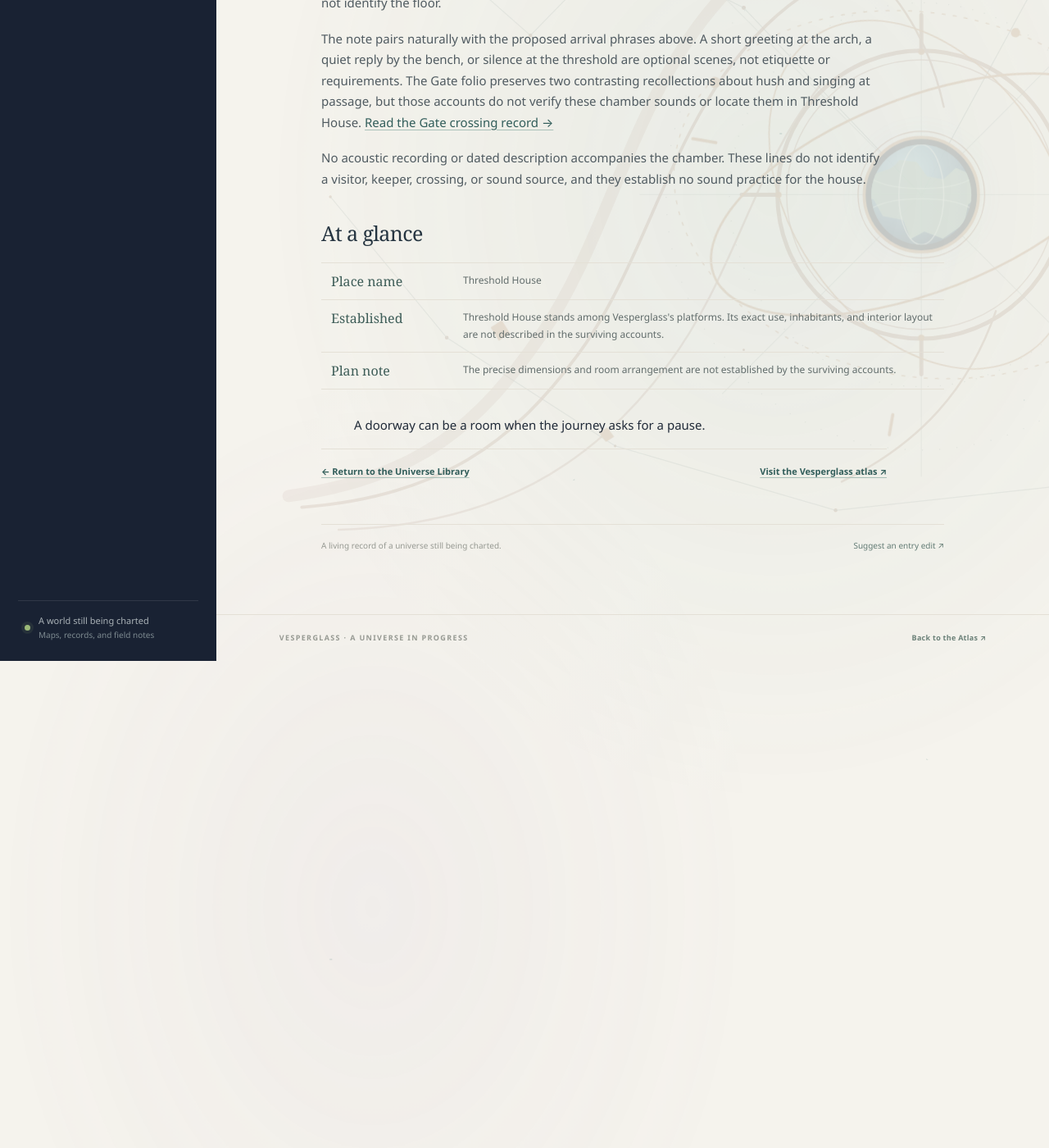
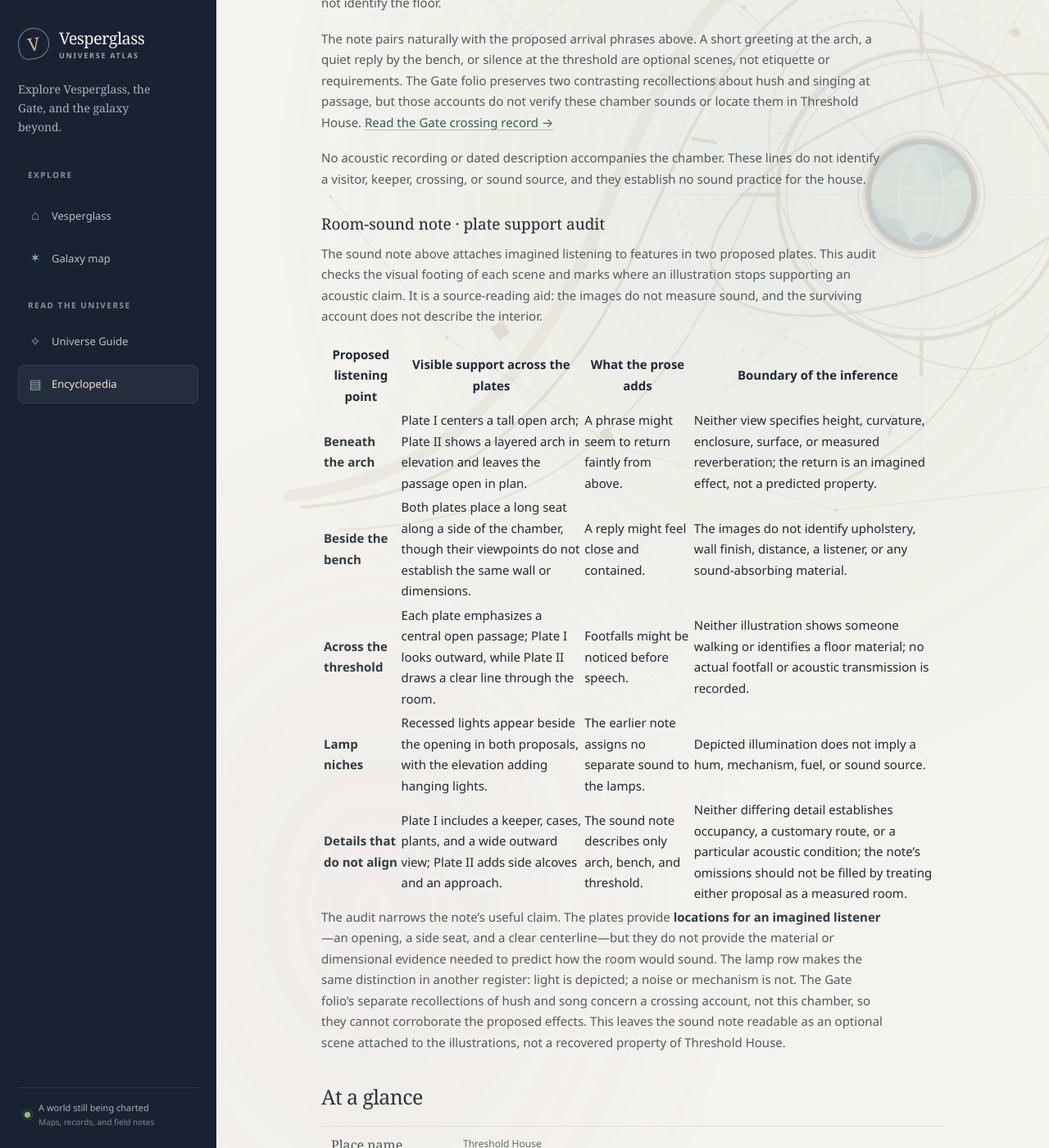
Before and after one commit to vesperglass/vesperglass.github.io, a Jekyll site: the page built from library/threshold-house.md, in a window 1280 px wide and 1400 px high, scrolled down 5364 px. Shown: the whole window at 82% size. Built offline with Jekyll 4.4.1, drawn with Linux system fonts in a browser that asks for light colours; before the commit the page ends 6170 px from its top, so only the background shows below that.

Commit message:
Audit Threshold House sound note sources

```diff
--- a/assets/site.js
+++ b/assets/site.js
@@ -6,7 +6,7 @@
     { title: "Universe Encyclopedia", url: "/library/", summary: "An illustrated reference to the places, materials, and journeys of Vesperglass.", terms: "library encyclopedia atlas universe reference book" },
     { title: "Starshards & the Gate Train", url: "/library/starshards/", summary: "A field account of starshards and stardust, with source-aware comparisons of the transit case, sealed vessel, train's starwell pulse, and Gate bloom.", terms: "starshard stardust starwell fuel crystal mineral transit case padded dark glass case label sealed vessel aurora pulse Gate bloom outward expanding light conceal train inner outer event timing cause mechanism Foundry grinding sifting tempering locomotive crossing chamber glass heart contents container role transfer loading receipt" },
     { title: "Vesperglass Workshop", url: "/library/workshop/", summary: "The central home platform, with an Atlas-placement concordance, a proposed cutaway inventory, and a comparison of the spoken departure custom with the blank Train Dock docket.", terms: "workshop home making gathering centrality map atlas placement composition island landmark pin map view projection measured scale distance bearing adjacency direction route table tools blueprint plan sheet cabinet vessel glassware wall tool cutaway inventory departure custom Name the passage destination spoken keepers Train Dock docket record passenger names origin route" },
-    { title: "Threshold House", url: "/library/threshold-house/", summary: "A named platform with proposed interior and plan readings, arrival phrases, sound notes, and a comparison distinguishing the Gate's place-name from an unnamed crossing.", terms: "threshold house arrival passage shelter interior plan concordance arch bench lamp niches axis floor plan elevation threshold opening phrases greetings room sounds acoustic Shall we leave the crossing unnamed Vesperglass Gate place name proper noun event identity unnamed crossing traveler itinerary" },
+    { title: "Threshold House", url: "/library/threshold-house/", summary: "A named platform with proposed interior and plan readings, arrival phrases, and room-sound cues audited against visible architecture and the limits of each inference.", terms: "threshold house arrival passage shelter interior plan concordance arch bench lamp niches axis floor plan elevation threshold opening phrases greetings room sounds acoustic echo reverberation footfall listener hush lamp noise sound-source cue provenance plate support audit image-based inference unknown material dimensions occupancy Shall we leave the crossing unnamed Vesperglass Gate place name proper noun event identity unnamed crossing traveler itinerary" },
     { title: "Tideglass Foundry", url: "/library/tideglass-foundry/", summary: "The recorded making of stardust, reconstructed tools, and a source-aware bridge from tempering to its separate starwell use.", terms: "tideglass foundry starshards stardust refining craft mill process cleaning grinding mirrored plates sifting tempering resonance plate II tools starwell sealed glass heart measured thread pulse quiet color Gate low singing resonance transfer batch loading quantity" },
     { title: "Compass Garden", url: "/library/compass-garden/", summary: "A glasshouse folio with a plan key, pictured-flora notes, and comparisons of its compass rose and conservatory architecture with the Observatory and a proposed stamp motif.", terms: "compass garden conservatory plants glasshouse planting flora starflower starflowers fern ferns pale bloom luminous foliage botanical species bed keeper compass rose image visual plate star compass instrument Observatory directional bearing motif dome telescope arches glass roof architecture construction postal stamp flower emblem badge icon motif abstraction source illustration" },
     { title: "Observatory Logbook", url: "/library/observatory/", summary: "A source-aware Observatory record with an instrument inventory and a comparison of the imagined second watch with the pictured sighting tube.", terms: "observatory logbook instruments orrery telescope charts comparison follow-up color sighting tube drift eyepiece blue field observation target calibration plate II sample leaf image wording instrument identity" },
--- a/library/threshold-house.md
+++ b/library/threshold-house.md
@@ -95,6 +95,20 @@ The note pairs naturally with the proposed arrival phrases above. A short greeti
 
 No acoustic recording or dated description accompanies the chamber. These lines do not identify a visitor, keeper, crossing, or sound source, and they establish no sound practice for the house.
 
+### Room-sound note · plate support audit
+
+The sound note above attaches imagined listening to features in two proposed plates. This audit checks the visual footing of each scene and marks where an illustration stops supporting an acoustic claim. It is a source-reading aid: the images do not measure sound, and the surviving account does not describe the interior.
+
+| Proposed listening point | Visible support across the plates | What the prose adds | Boundary of the inference |
+| --- | --- | --- | --- |
+| **Beneath the arch** | Plate I centers a tall open arch; Plate II shows a layered arch in elevation and leaves the passage open in plan. | A phrase might seem to return faintly from above. | Neither view specifies height, curvature, enclosure, surface, or measured reverberation; the return is an imagined effect, not a predicted property. |
+| **Beside the bench** | Both plates place a long seat along a side of the chamber, though their viewpoints do not establish the same wall or dimensions. | A reply might feel close and contained. | The images do not identify upholstery, wall finish, distance, a listener, or any sound-absorbing material. |
+| **Across the threshold** | Each plate emphasizes a central open passage; Plate I looks outward, while Plate II draws a clear line through the room. | Footfalls might be noticed before speech. | Neither illustration shows someone walking or identifies a floor material; no actual footfall or acoustic transmission is recorded. |
+| **Lamp niches** | Recessed lights appear beside the opening in both proposals, with the elevation adding hanging lights. | The earlier note assigns no separate sound to the lamps. | Depicted illumination does not imply a hum, mechanism, fuel, or sound source. |
+| **Details that do not align** | Plate I includes a keeper, cases, plants, and a wide outward view; Plate II adds side alcoves and an approach. | The sound note describes only arch, bench, and threshold. | Neither differing detail establishes occupancy, a customary route, or a particular acoustic condition; the note's omissions should not be filled by treating either proposal as a measured room. |
+
+The audit narrows the note's useful claim. The plates provide **locations for an imagined listener**—an opening, a side seat, and a clear centerline—but they do not provide the material or dimensional evidence needed to predict how the room would sound. The lamp row makes the same distinction in another register: light is depicted; a noise or mechanism is not. The Gate folio's separate recollections of hush and song concern a crossing account, not this chamber, so they cannot corroborate the proposed effects. This leaves the sound note readable as an optional scene attached to the illustrations, not a recovered property of Threshold House.
+
 ## At a glance
 
 <dl class="folio-glossary">
```
Also changed, not shown: ENCYCLOPEDIA_BACKLOG.md (+3 -0 lines), library.md (+1 -1 lines), library/changelog.md (+60 -57 lines).
